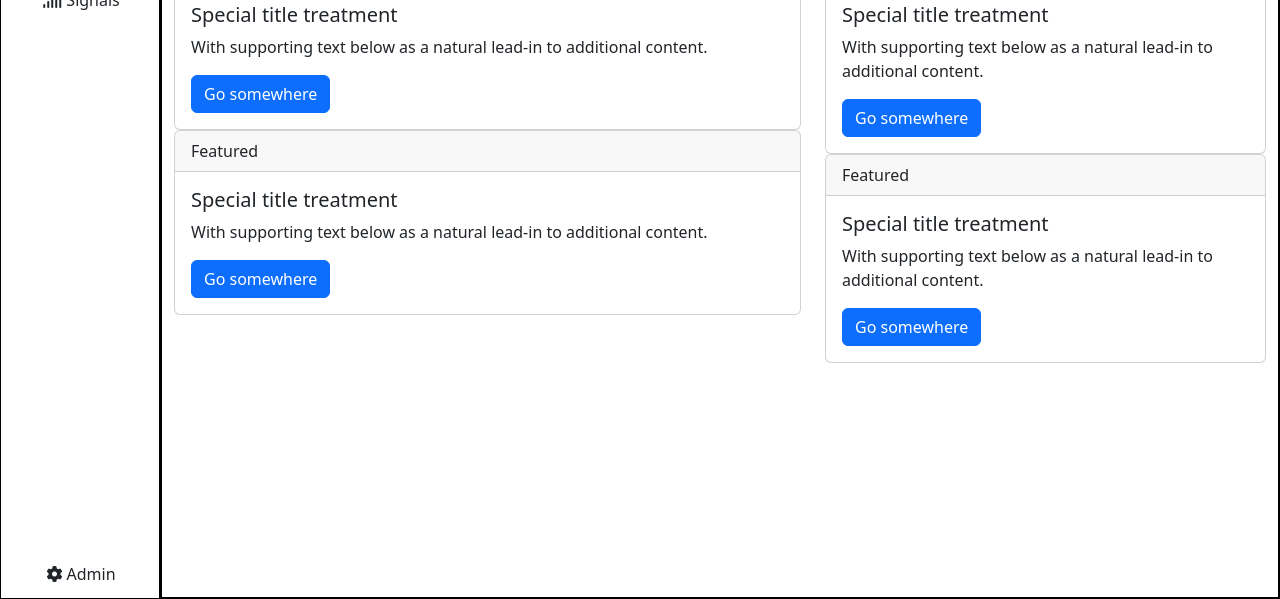
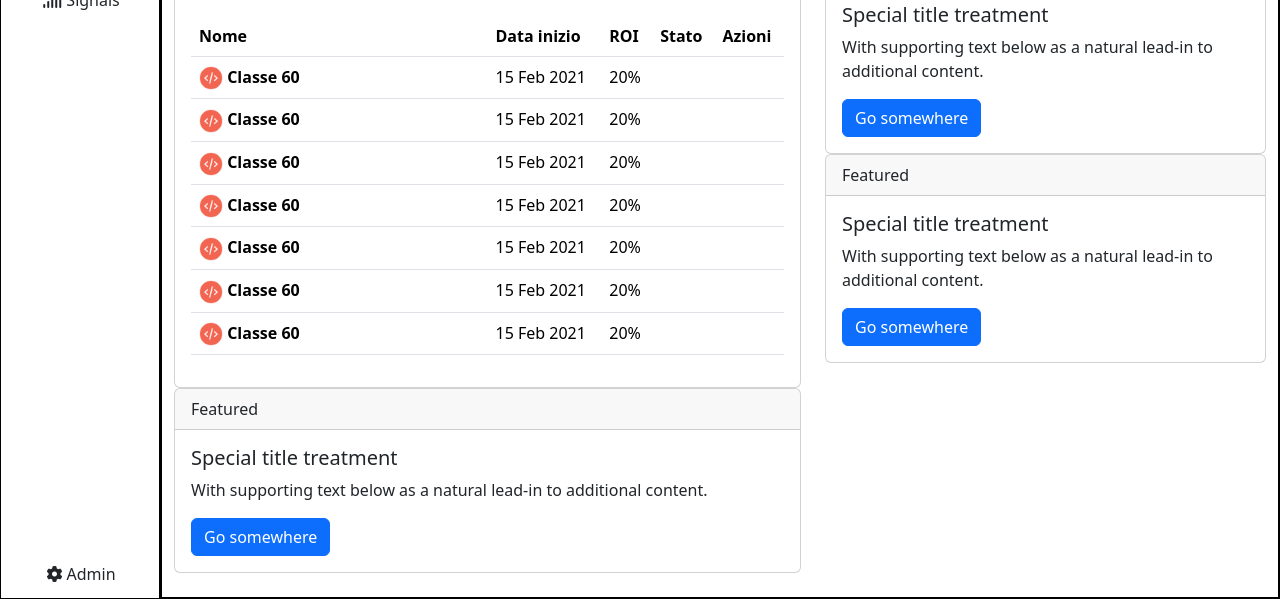
Before and after one commit to MatteoZattini/html-css-bootstrap-dashboard, a plain HTML site: page index.html in a window 1280 px wide. Shown: the part 201-800 px from the top of the page. Drawn offline with nearby package versions, Linux system fonts and the light colour scheme.

Commit message:
added class content

```diff
--- a/index.html
+++ b/index.html
@@ -20,7 +20,7 @@
                     </div>
                     <div class="nav-item w-50 mx-3">
                         <form class="d-flex" role="search">
-                            <input class="form-control" type="search" placeholder="Search" aria-label="Search">
+                            <input class="form-control mybg-gray" type="search" placeholder="Search" aria-label="Search">
                           </form>
                     </div>
 
@@ -90,12 +90,71 @@
                         <div class="col-7">
                             <div class="card">
                                 <div class="card-header">
-                                  Featured
+                                    <h4>Prossime classi</h4>
                                 </div>
                                 <div class="card-body">
-                                  <h5 class="card-title">Special title treatment</h5>
-                                  <p class="card-text">With supporting text below as a natural lead-in to additional content.</p>
-                                  <a href="#" class="btn btn-primary">Go somewhere</a>
+                                    <table class="table">
+                                        <thead>
+                                            <tr>
+                                                <th class="w-50" scope="col">Nome</th>
+                                                <th scope="col">Data inizio</th>
+                                                <th scope="col">ROI</th>
+                                                <th scope="col">Stato</th>
+                                                <th scope="col">Azioni</th>
+                                            </tr>
+                                        </thead>
+                                        <tbody>
+                                            <tr>
+                                                <th scope="row"><img class="myclassicon" src="./img/class-avatar.png" alt=""> Classe 60</th>
+                                                <td>15 Feb 2021</td>
+                                                <td>20%</td>
+                                                <td></td>
+                                                <td></td>
+                                            </tr>
+                                            <tr>
+                                                <th scope="row"><img class="myclassicon" src="./img/class-avatar.png" alt=""> Classe 60</th>
+                                                <td>15 Feb 2021</td>
+                                                <td>20%</td>
+                                                <td></td>
+                                                <td></td>
+                                            </tr>
+                                            <tr>
+                                                <th scope="row"><img class="myclassicon" src="./img/class-avatar.png" alt=""> Classe 60</th>
+                                                <td>15 Feb 2021</td>
+                                                <td>20%</td>
+                                                <td></td>
+                                                <td></td>
+                                            </tr>
+                                            <tr>
+                                                <th scope="row"><img class="myclassicon" src="./img/class-avatar.png" alt=""> Classe 60</th>
+                                                <td>15 Feb 2021</td>
+                                                <td>20%</td>
+                                                <td></td>
+                                                <td></td>
+                                            </tr>
+                                            <tr>
+                                                <th scope="row"><img class="myclassicon" src="./img/class-avatar.png" alt=""> Classe 60</th>
+                                                <td>15 Feb 2021</td>
+                                                <td>20%</td>
+                                                <td></td>
+                                                <td></td>
+                                            </tr>
+                                            <tr>
+                                                <th scope="row"><img class="myclassicon" src="./img/class-avatar.png" alt=""> Classe 60</th>
+                                                <td>15 Feb 2021</td>
+                                                <td>20%</td>
+                                                <td></td>
+                                                <td></td>
+                                            </tr>
+                                            <tr>
+                                                <th scope="row"><img class="myclassicon" src="./img/class-avatar.png" alt=""> Classe 60</th>
+                                                <td>15 Feb 2021</td>
+                                                <td>20%</td>
+                                                <td></td>
+                                                <td></td>
+                                            </tr>
+                                        </tbody>
+                                    </table>
                                 </div>
                             </div>
                             <div class="card">
--- a/style.css
+++ b/style.css
@@ -18,12 +18,18 @@ body{
     display: none;
 }
 
+
+
 /* header */
 
 .mycontainerheader{
     width: 100%;
     height: 4rem;
     border: 1px solid black;
+}
+
+.mybg-gray{
+    background-color: lightgray;
 }
 
 /* sidebar */
@@ -61,6 +67,11 @@ body{
     border: 1px solid black;
 }
 
+.myclassicon{
+    width: 1.5rem;
+    height: auto;
+}
+
 /* media queries */
 
 @media screen and (max-width: 768px) {
```
Also changed, not shown: img/class-avatar.jpg (deleted), img/class-avatar.png (added).
